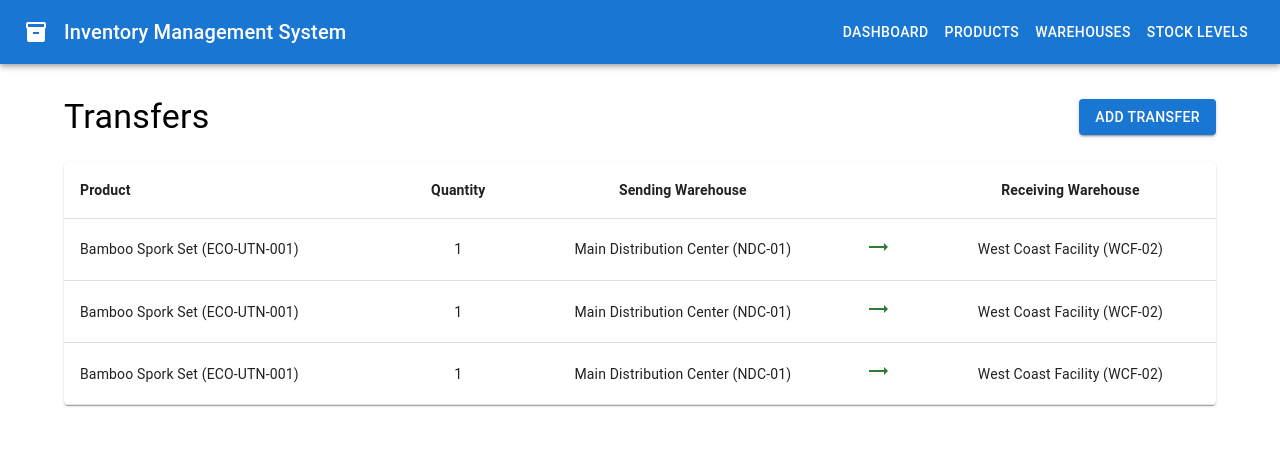
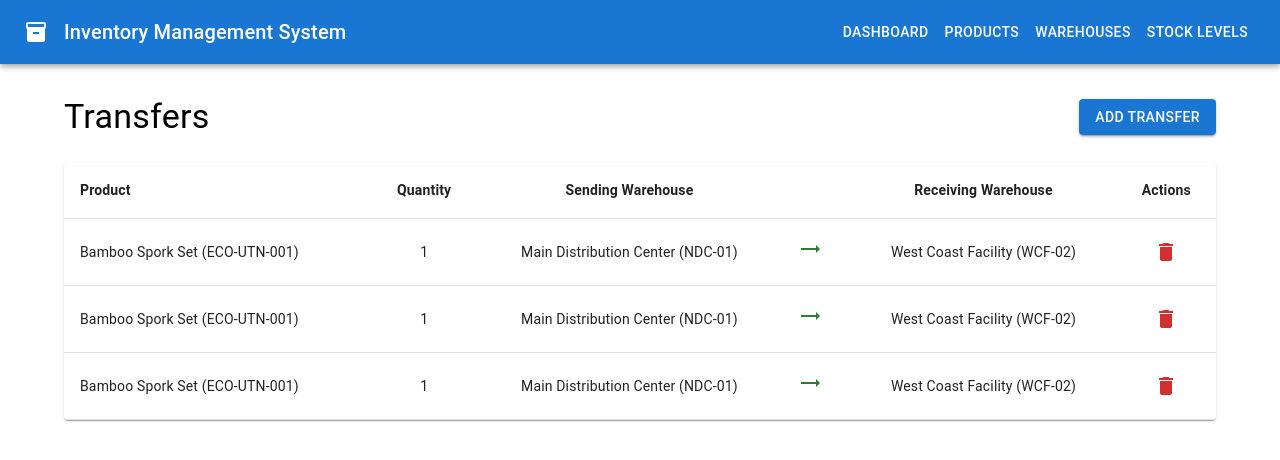
Before and after one commit to Amir-Webdev/inventory-management-task, a Next.js app: page /transfers in a window 1280 px wide. Shown: the top 460 px of the page. Built offline with nearby package versions, Linux system fonts and the light colour scheme.

Commit message:
Added Delete Transfer Functionality with Confirmation Dialog

```diff
--- a/src/pages/transfers/index.tsx
+++ b/src/pages/transfers/index.tsx
@@ -13,19 +13,34 @@ import {
   AppBar,
   Toolbar,
   Box,
+  Dialog,
+  DialogTitle,
+  DialogContent,
+  DialogContentText,
+  DialogActions,
+  IconButton,
 } from "@mui/material";
+import DeleteIcon from "@mui/icons-material/Delete";
 import InventoryIcon from "@mui/icons-material/Inventory";
-import { useTransfers } from "../../hooks/useTransfers";
+import { useDeleteTransfer, useTransfers } from "../../hooks/useTransfers";
 import { useProducts } from "../../hooks/useProducts";
 import { useWarehouses } from "../../hooks/useWarehouses";
 import TrendingFlatIcon from "@mui/icons-material/TrendingFlat";
+import { useState } from "react";
 
 export default function Products() {
+  const [open, setOpen] = useState(false);
+  const [selectedTransferId, setSelectedTransferId] = useState<number | null>(
+    null
+  );
+
   const { data: transfers = [], isPending: isLoadingTransfers } =
     useTransfers();
   const { data: products = [], isPending: isLoadingProducts } = useProducts();
   const { data: warehouses = [], isPending: isLoadingWarehouses } =
     useWarehouses();
+  const { mutateAsync: deleteTransfer, isPending: isDeleting } =
+    useDeleteTransfer();
 
   function getProductName(productId: number): string {
     const product = products.find((p) => p.id === productId);
@@ -35,6 +50,25 @@ export default function Products() {
   function getWarehouseName(warehouseId: number): string {
     const warehouse = warehouses.find((w) => w.id === warehouseId);
     return warehouse ? `${warehouse.name} (${warehouse.code})` : "Unknown";
+  }
+
+  function handleClickOpen(id: number) {
+    setSelectedTransferId(id);
+    setOpen(true);
+  }
+
+  function handleClose() {
+    setOpen(false);
+    setSelectedTransferId(null);
+  }
+
+  async function handleDelete() {
+    try {
+      await deleteTransfer(selectedTransferId!);
+      handleClose();
+    } catch (error) {
+      console.error("Error deleting product:", error);
+    }
   }
 
   return (
@@ -99,12 +133,16 @@ export default function Products() {
                 <TableCell align="center">
                   <strong>Receiving Warehouse</strong>
                 </TableCell>
+                <TableCell align="center">
+                  <strong>Actions</strong>
+                </TableCell>
               </TableRow>
             </TableHead>
             <TableBody>
               {(isLoadingProducts ||
                 isLoadingTransfers ||
-                isLoadingWarehouses) && (
+                isLoadingWarehouses ||
+                isDeleting) && (
                 <TableRow>
                   <TableCell colSpan={6} align="center">
                     Loading...
@@ -124,6 +162,15 @@ export default function Products() {
                   <TableCell align="center">
                     {getWarehouseName(transfer.receivingWarehouseId)}
                   </TableCell>
+                  <TableCell align="center">
+                    <IconButton
+                      color="error"
+                      onClick={() => handleClickOpen(transfer.id)}
+                      size="small"
+                    >
+                      <DeleteIcon />
+                    </IconButton>
+                  </TableCell>
                 </TableRow>
               ))}
               {transfers.length === 0 && (
@@ -136,6 +183,24 @@ export default function Products() {
             </TableBody>
           </Table>
         </TableContainer>
+
+        <Dialog open={open} onClose={handleClose}>
+          <DialogTitle>Delete Transfer</DialogTitle>
+          <DialogContent>
+            <DialogContentText>
+              Are you sure you want to delete this transfer? This action cannot
+              be undone.
+            </DialogContentText>
+          </DialogContent>
+          <DialogActions>
+            <Button onClick={handleClose} color="primary">
+              Cancel
+            </Button>
+            <Button onClick={handleDelete} color="error" autoFocus>
+              Delete
+            </Button>
+          </DialogActions>
+        </Dialog>
       </Container>
     </>
   );
```
